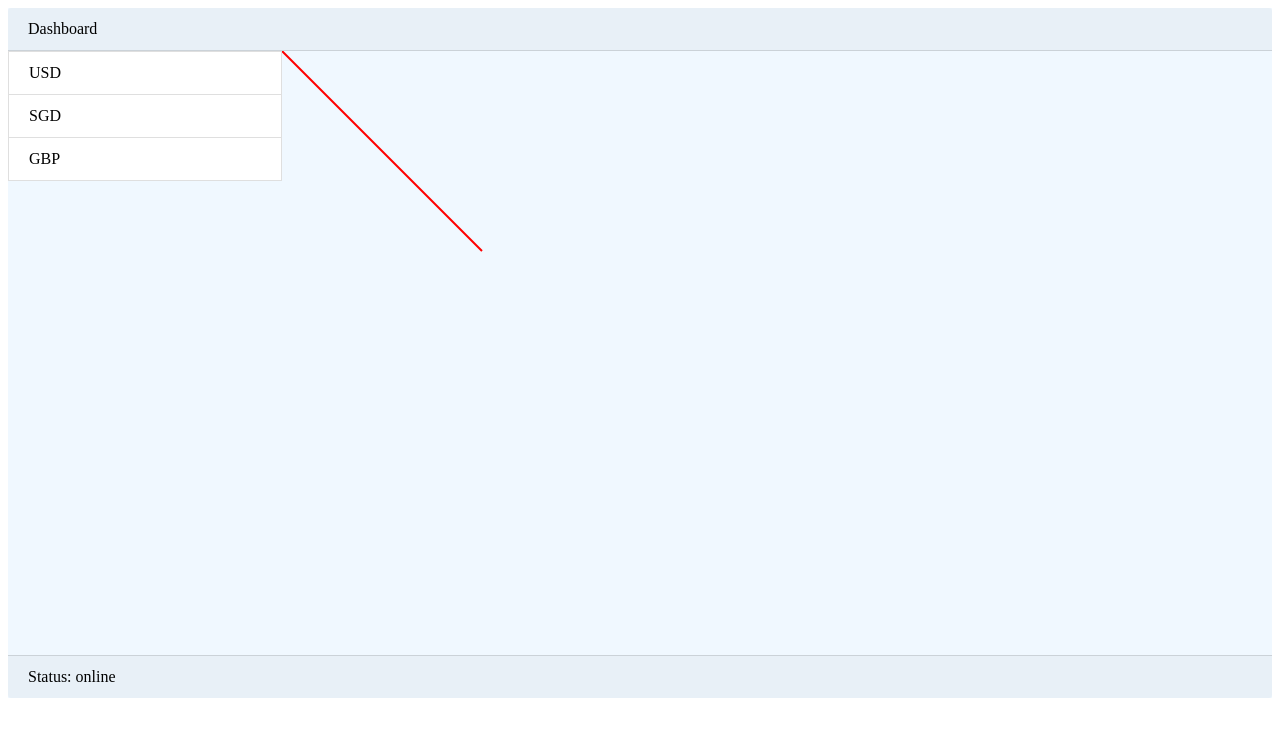
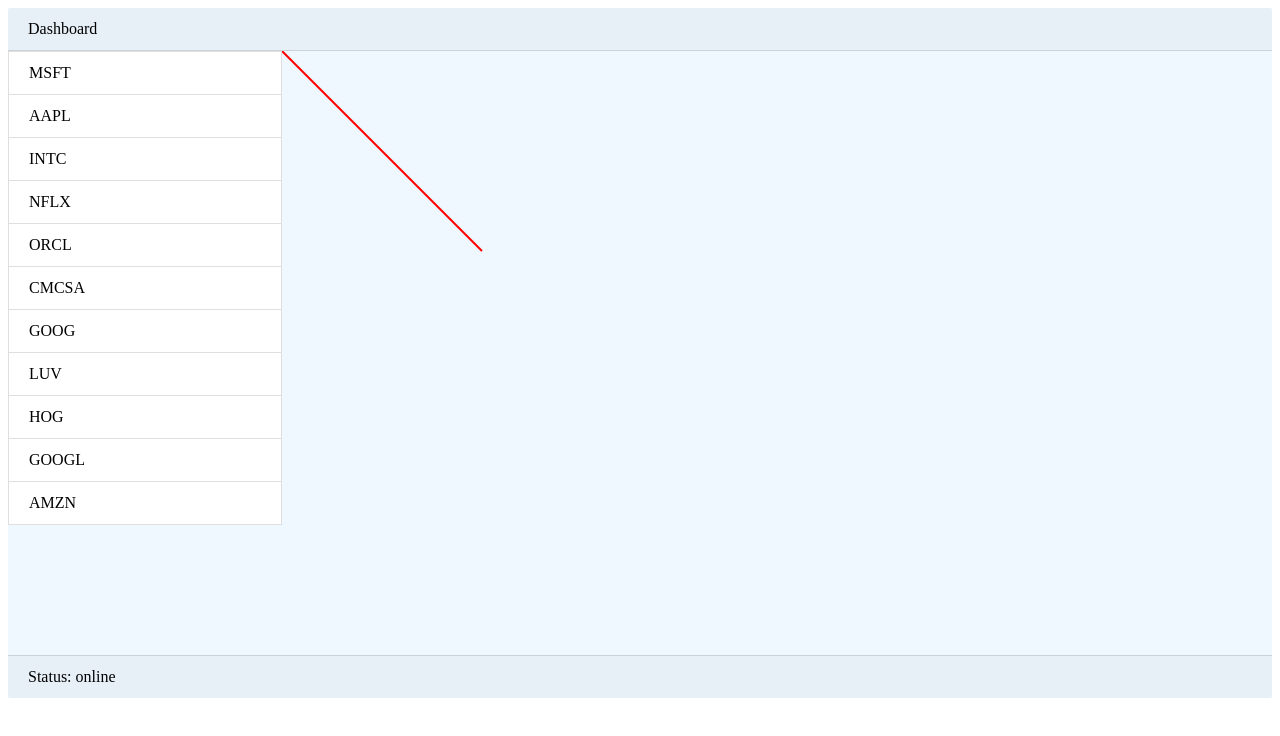
Before and after one commit to ericccs/bambu-ohcl-react, a React (Create React App) app: page / in a window 1280 px wide. Shown: the top 736 px of the page. Built offline with nearby package versions, Linux system fonts and the light colour scheme; no server answers.

Commit message:
setup symbol list

```diff
--- a/src/app-dashboard.tsx
+++ b/src/app-dashboard.tsx
@@ -1,9 +1,18 @@
 import * as React from 'react';
 import './app-dashboard.css';
 import AppGraphCanvas from './app-graph-canvas';
+import { IAppStateType } from './app-types';
 import AppSymbolList from './app-symbol-list';
 
-class AppDashboard extends React.Component {
+class AppDashboard extends React.Component<{}, IAppStateType> {
+    constructor(props: any) {
+        super(props);
+        this.state = {
+            symbols: ["MSFT", "AAPL", "INTC", "NFLX", "ORCL", "CMCSA", "GOOG", "LUV", "HOG", "GOOGL", "AMZN"],
+            timeSeriesPayload: {}
+        }
+    }
+
     public render() {
         return (
             <div className="card-container">
@@ -12,7 +21,7 @@
                 </div>
                 <div className="card-body">
                     <div className="card-sidebar">
-                        <AppSymbolList />
+                        <AppSymbolList symbols={this.state.symbols} />
                     </div>
                     <div className="card-content">
                         <AppGraphCanvas />
@@ -24,6 +33,17 @@
             </div>
         );
     }
+
+
+    public componentDidMount() {
+        fetch("https://www.alphavantage.co/query?function=TIME_SERIES_DAILY&symbol=MSFT&apikey=demo")
+            .then(resp => {
+                return resp.json();
+            })
+            .then(payload => {
+                console.log(JSON.stringify(payload));
+            });
+    }
 }
 
 export default AppDashboard;
--- a/src/app-symbol-list.tsx
+++ b/src/app-symbol-list.tsx
@@ -1,11 +1,14 @@
 import * as React from 'react';
 import './app-symbol-list.css';
+import { IAppSymbolListProps } from './app-types';
 
-class AppSymbolList extends React.Component {
+class AppSymbolList extends React.Component<IAppSymbolListProps> {
+    // constructor(props: string[]) {
+    //     super(props);
+    // }
 
     public render() {
-        const ccyList: string[] = ["USD", "SGD", "GBP"];
-        const sidebarList : any[] = ccyList.map(ccy => <li className="list-group-item" key="{ccy}">{ccy}</li>);
+        const sidebarList : any = this.props.symbols.map((symbol) => <li className="list-group-item" key={symbol}>{symbol}</li>);
         return (
             <ul className="list-group">
                 {sidebarList}
--- /dev/null
+++ b/src/app-types.tsx
@@ -0,0 +1,12 @@
+
+export interface IAppStateType {
+    symbols: string[];
+    timeSeriesPayload: any;
+
+}
+
+
+
+export interface IAppSymbolListProps {
+    symbols: string[];
+}
--- a/tslint.json
+++ b/tslint.json
@@ -3,11 +3,15 @@
         "tslint:recommended", "tslint-react", "tslint-config-prettier"
     ],
     "jsRules": {},
-    "rules": {},
+    "rules": {
+        "no-console": [false, "log", "error", "warning"],
+        "ordered-imports": false
+    },
     "rulesDirectory": [],
     "linterOptions": {
         "exclude": [
             "node_modules/**/*.ts",
+            "node_modules/**/*.tsx",
             "src/**/*.css"
         ]
     }
```
